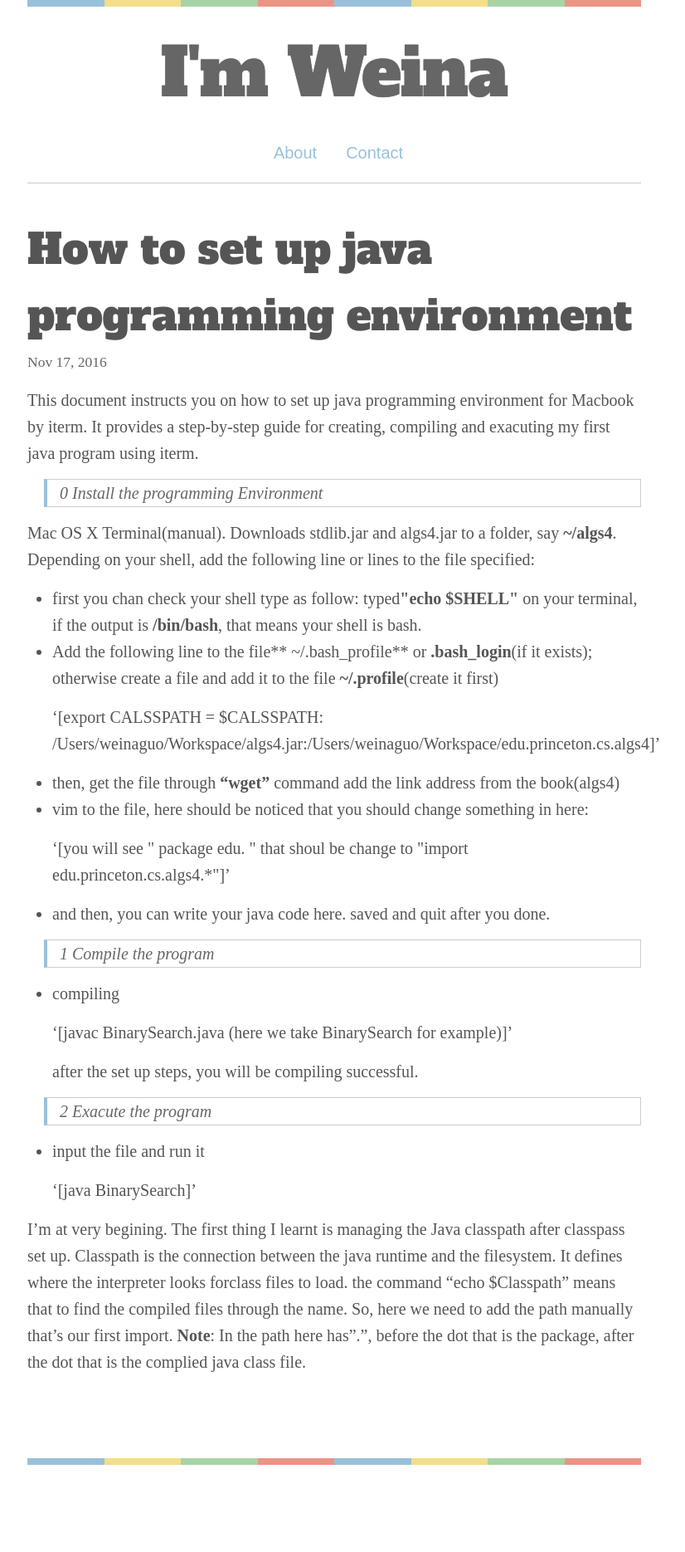
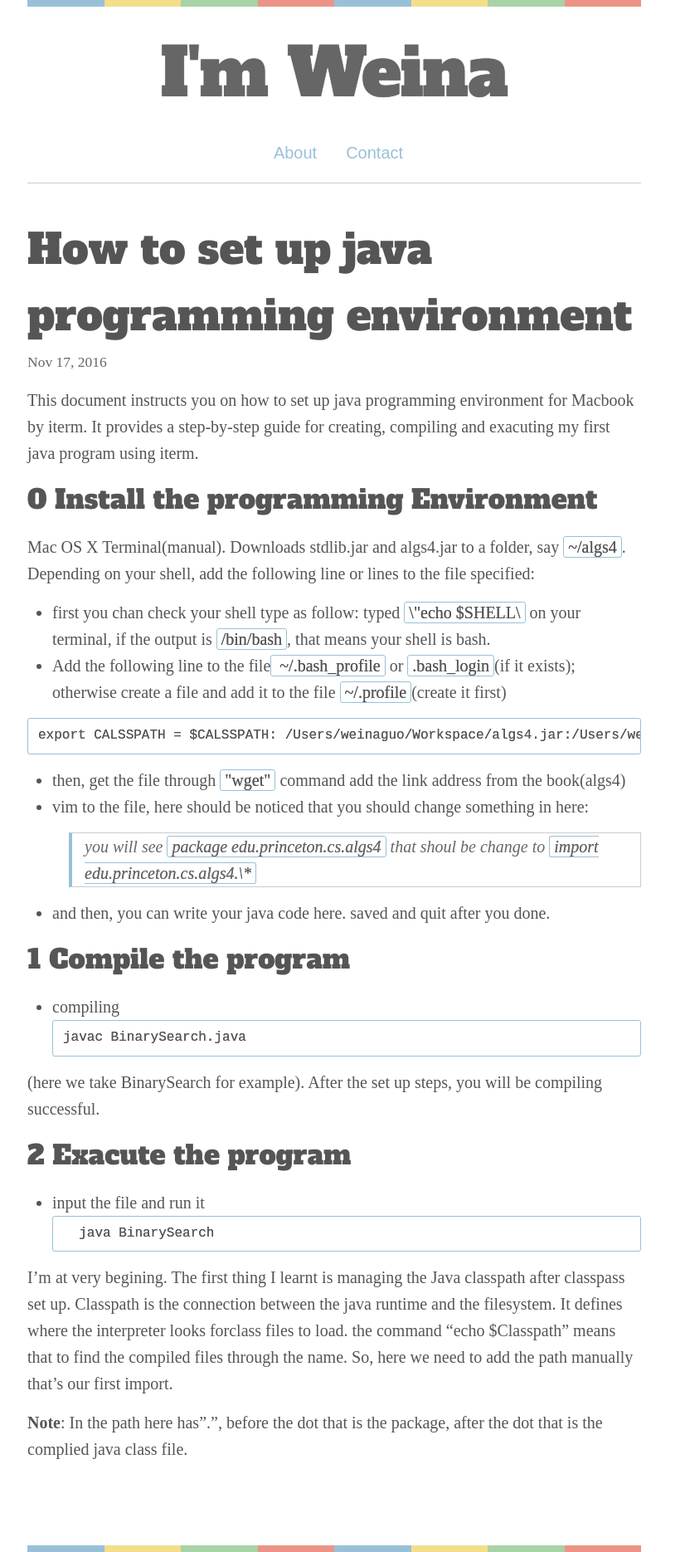
Before and after one commit to weina1117/weina1117.github.io, a Jekyll site: the page built from _posts/2016-11-17-algorithms4-try_to_learn_java.md, in a window 1280 px wide. Shown: the whole page at 83% size, without its empty margins (237-1063 px from the left). Built offline with Jekyll 4.4.1, drawn with Linux system fonts in a browser that asks for light colours; some web fonts are replaced; comment, search, counter and statistics services are not loaded; before the commit the page ends 1765 px from its top, so only the background shows below that.

Commit message:
update 1117

````diff
--- a/_posts/2016-11-17-algorithms4-try_to_learn_java.md
+++ b/_posts/2016-11-17-algorithms4-try_to_learn_java.md
@@ -5,38 +5,46 @@ title: How to set up java programming environment
 
 This document instructs you on how to set up java programming environment for Macbook by iterm. It provides a step-by-step guide for creating, compiling and exacuting my first java program using iterm.
 
-> 0 Install the programming Environment
+0 Install the programming Environment
+-------------------------------------
 
-Mac OS X Terminal(manual). Downloads stdlib.jar and algs4.jar to a folder, say **~/algs4**. Depending on your shell, add the following line or lines to the file specified:
+Mac OS X Terminal(manual). Downloads stdlib.jar and algs4.jar to a folder, say `~/algs4`.  Depending on your shell, add the following line or lines to the file specified:
 
 * first you chan check your shell type as follow:
-  typed**\"echo $SHELL\"** on your terminal, if the output is **/bin/bash**, that means your shell is bash.
-* Add the following line to the file** ~/.bash_profile** or **.bash_login**(if it exists);
-  otherwise create a file and add it to the file **~/.profile**(create it first)
+  typed `\"echo $SHELL\` on your terminal, if the output is `/bin/bash`, that means your shell is bash.
+* Add the following line to the file` ~/.bash_profile` or `.bash_login`(if it exists);
+  otherwise create a file and add it to the file `~/.profile`(create it first)
 
-    '[export CALSSPATH = $CALSSPATH: /Users/weinaguo/Workspace/algs4.jar:/Users/weinaguo/Workspace/edu.princeton.cs.algs4]'
+```bash
+export CALSSPATH = $CALSSPATH: /Users/weinaguo/Workspace/algs4.jar:/Users/weinaguo/Workspace/edu.princeton.cs.algs4
+```
 
-* then, get the file through **"wget"** command add the link address from the book(algs4)
+* then, get the file through `"wget"` command add the link address from the book(algs4)
 * vim to the file, here should be noticed that you should change something in here:
 
-    '[you will see \" package edu. \" that shoul be change to \"import edu.princeton.cs.algs4.\*\"]'
+    > you will see `package edu.princeton.cs.algs4` that shoul be change to `import edu.princeton.cs.algs4.\*`
 
 * and then, you can write your java code here. saved and quit after you done.
 
-> 1 Compile the program
+1 Compile the program
+----------------------
 
 * compiling
+```bash
+javac BinarySearch.java
+```
 
-    '[javac BinarySearch.java (here we take BinarySearch for example)]'
+(here we take BinarySearch for example). After the set up steps, you will be compiling successful.
 
-    after the set up steps, you will be compiling successful.
-
->2 Exacute the program
+2 Exacute the program
+---------------------
 
 * input the file and run it
-
-    '[java BinarySearch]'
+```bash
+    java BinarySearch
+```
 
 I'm at very begining. The first thing I learnt is managing the Java classpath after classpass set up. Classpath is the connection between the java runtime and the filesystem. It defines where the interpreter looks forclass files to load. the command "echo $Classpath" means that to find the compiled files through the name. So, here we need to add the path manually that's our first import.
+
 **Note**:
 In the path here has".", before the dot that is the package, after the dot that is the complied java class file.
````
